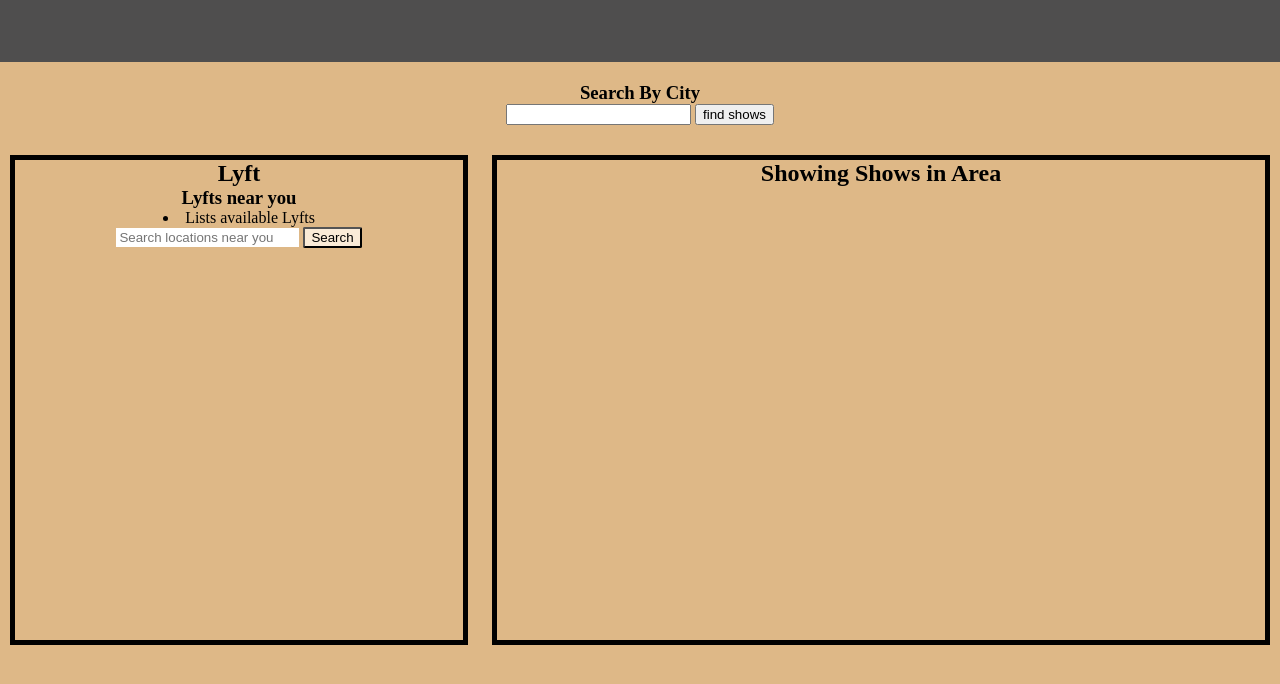
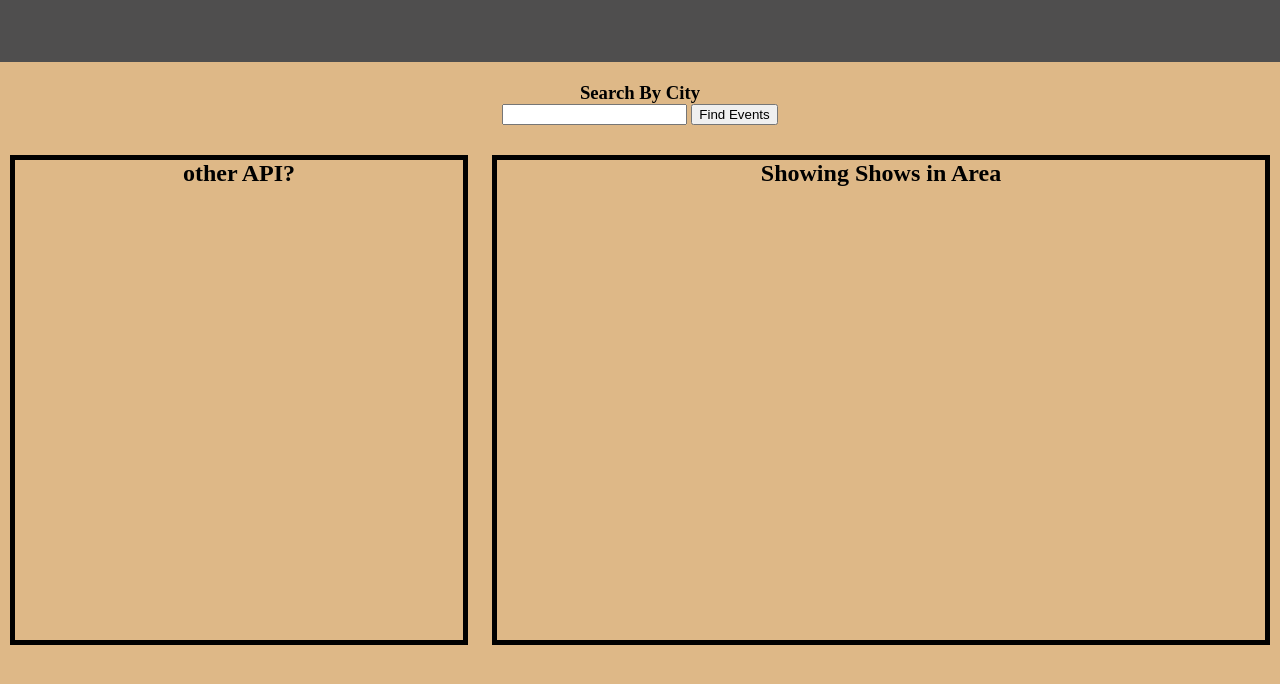
Before and after one commit to ConnorMcLaughlin2022/Project-1, a plain HTML site: page index.html in a window 1280 px wide. Shown: the part 78-762 px from the top of the page. Drawn offline with Linux system fonts and the light colour scheme; no server answers.

Commit message:
added event listner

```diff
--- a/index.html
+++ b/index.html
@@ -15,8 +15,8 @@
     <main>
         <section class="search-card">
             <h3 class="card-header">Search By City</h3>
-            <input type="text" id="cityinput">
-            <button type="submit" class="searchbtn">find shows</button>
+            <input type="text" id="cityinput" value="">
+            <button type="submit" class="searchbtn">Find Events</button>
         </section>
 
         <section id="event-results" class="results-card">
@@ -24,21 +24,8 @@
         </section>
 
         <section class="other-card">
-            <h2>Lyft</h2>
-            <section class="modal hidden"></section>
-            <div class="flex"></div>
-            <button class="btn-close">X</button>
-            <div>
-                <h3>Lyfts near you</h3>
-                <li >Lists available Lyfts</li>
-            </div>
-            <input type="location " id="location" placeholder="Search locations near you">
-            <button class="btn">Search</button>
+            <h2>other API?</h2>
         </section>
-
-            <div class="overlayhidden"></div>
-            <button class="btn btn-open">Open Modal</button>
-
 
 
     </main>
--- a/script.js
+++ b/script.js
@@ -34,7 +34,7 @@
 getApi(events)
 
 var cityInput =document.getElementById('cityinput').value;
-
+cityInput.addEventListener('click'searchLoc);
 function searchLoc(term){
     fetch(`https://app.ticketmaster.com/discovery/v2/events.json?city=${term}&apikey=V0B2fYIrETkSu47O0YEkBb813OUlH75b`).then(function(response){
         return response.json();
```
